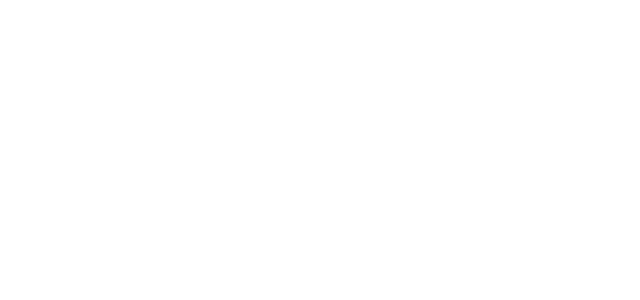
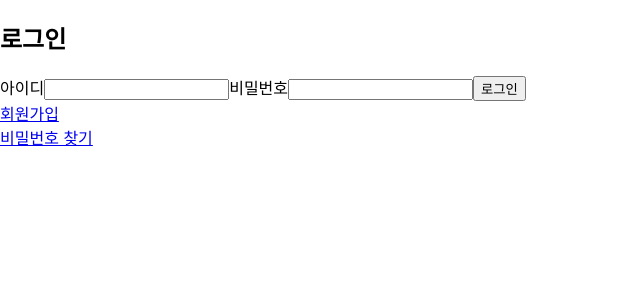
Before and after one commit to gomysw1202/newb_board_client, a React (Create React App) app: page / in a window 1280 px wide. Before the commit this address had no page. Shown: the top 300 px of the page, without its empty margins (0-640 px from the left). Built offline with nearby package versions, Linux system fonts and the light colour scheme.

Commit message:
로그인 구현중

```diff
--- a/package.json
+++ b/package.json
@@ -37,5 +37,7 @@
       "last 1 firefox version",
       "last 1 safari version"
     ]
-  }
+  },
+  "proxy": "http://localhost:8080"
+
 }
--- a/src/App.js
+++ b/src/App.js
@@ -8,6 +8,7 @@ export default function App() {
     <>
       <Router>
         <Routes>
+          <Route path="/" element={<Login />}/>
           <Route path="/login" element={<Login />}/>
           <Route path="/register" element={<SignUp />}/>
         </Routes>
--- a/src/pages/Login.js
+++ b/src/pages/Login.js
@@ -1,12 +1,48 @@
+import { useState } from "react";
+import axios from "axios";
+
 export default function Login() {
+
+    const [userid, setUserid] = useState("");
+    const [password, setPassword] = useState("");
+
+    const onUserIdHandler = (event) => {
+        setUserid(event.currentTarget.value);
+    }
+
+    const onPasswordHandler = (event) => {
+        setPassword(event.currentTarget.value);
+    }
+
+
+    const handleSubmit = (event) => {
+        event.preventDefault();
+
+        let data = {
+            userid: userid,
+            passwd: password
+        };
+
+        console.log(data);
+
+        axios.post("/login", data)
+            .then((resp) => {
+                if(resp.status === 200) {
+                    console.log(resp.data)
+                }
+            }).catch((err) => {
+                alert("아이디 혹은 비밀번호가 틀렸습니다" + err)
+            });
+    }
+
     return (
         <>
             <h2>로그인</h2>
-            <form>
+            <form onSubmit={handleSubmit}>
                 <label>아이디</label>
-                <input></input>
+                <input type="text" name="userid" value={userid} onChange={onUserIdHandler}></input>
                 <label>비밀번호</label>
-                <input></input>
+                <input type="password" name="passwd" value={password} onChange={onPasswordHandler}></input>
                 <button>로그인</button>
             </form>
             <a href="/register">회원가입</a>
--- a/src/pages/SignUp.js
+++ b/src/pages/SignUp.js
@@ -4,12 +4,12 @@ import axios from "axios";
 
 export default function Register() {
 
-    const [userId, setUserId] = useState("");
+    const [userid, setUserid] = useState("");
     const [password, setPassword] = useState("");
     const [confirmPassword, setConfirmPassword] = useState("");
 
     const onUserIdHandler = (event) => {
-        setUserId(event.currentTarget.value);
+        setUserid(event.currentTarget.value);
     }
 
     const onPasswordHandler = (event) => {
@@ -21,25 +21,27 @@ export default function Register() {
     }
 
     const handleSubmit = (event) => {
-        if(password !== confirmPassword){
-            return alert('비밀번호가 일치하지 않습니다.')
-        }
+        event.preventDefault();
+
+        // if(password !== confirmPassword){
+        //     return alert('비밀번호가 일치하지 않습니다.')
+        // }
 
         let data = {
-            userId: userId,
-            userPW: password
+            userid: userid,
+            passwd: password
         };
 
         console.log(data);
 
-        axios.post("/SignUp", data)
+        axios.post("/signUp", data)
             .then((resp) => {
-                alert("회원가입성공")
+                if(resp.status === 200) {
+                    console.log(resp.data)
+                }
             }).catch((err) => {
-                alert("회원가입실패")
+                alert("회원가입실패" + err)
             });
-
-
     }
 
     return (
@@ -47,7 +49,7 @@ export default function Register() {
             <h2>회원가입</h2>
             <form onSubmit={handleSubmit}>
                 <label>아이디</label>
-                <input type='text' value={userId} onChange={onUserIdHandler}/><button >중복확인</button>
+                <input type='text' value={userid} onChange={onUserIdHandler}/><button >중복확인</button>
                 <label>비밀번호</label>
                 <input type="password" value={password} onChange={onPasswordHandler}/>
                 <label>비밀번호 확인</label>
```
Also changed, not shown: src/setupProxy.js (deleted, +0 -11 lines).
